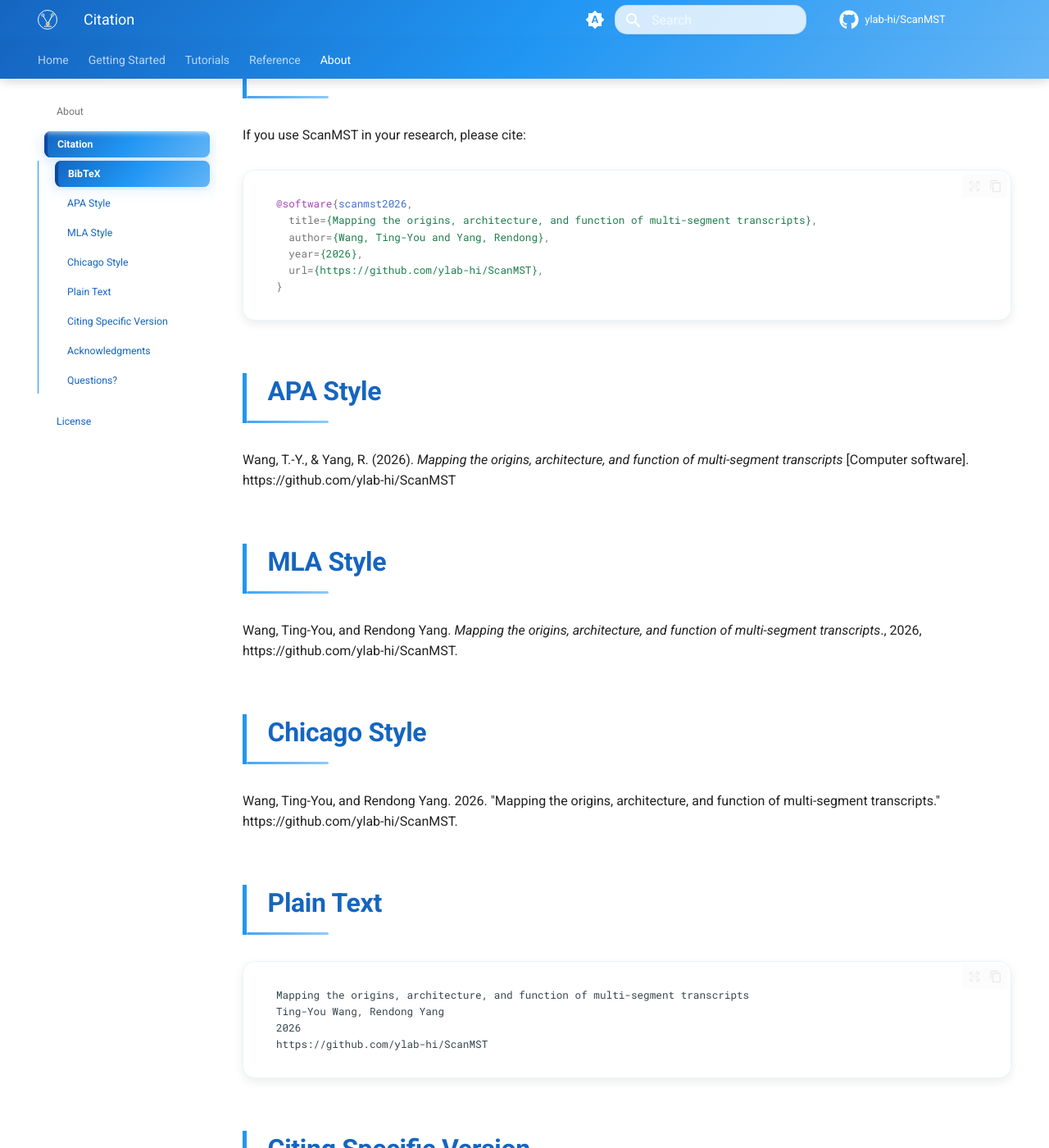
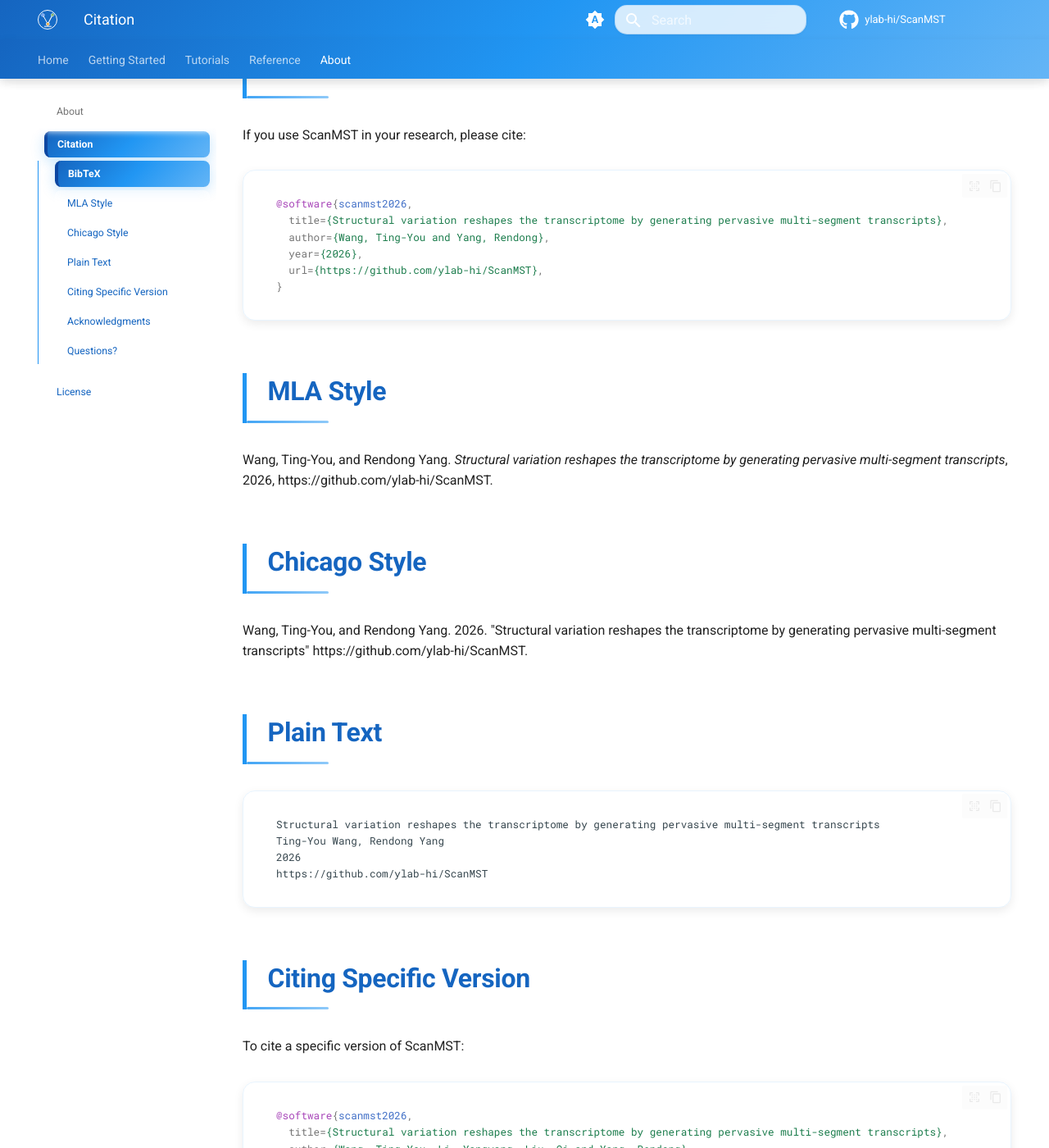
Before and after one commit to ylab-hi/ScanMST, an MkDocs documentation site: the page built from docs/about/citation.md, in a window 1280 px wide and 1400 px high, scrolled down 340 px. Shown: the whole window at 82% size. Built offline with MkDocs 1.6.1 and Material for MkDocs 9.7.7, drawn with Linux system fonts in a browser that asks for light colours; comment, search, counter and statistics services are not loaded; some of the changed text lies outside the part shown.

````diff
--- a/docs/about/citation.md
+++ b/docs/about/citation.md
@@ -8,29 +8,25 @@ If you use ScanMST in your research, please cite:
 
 ```bibtex
 @software{scanmst2026,
-  title={Mapping the origins, architecture, and function of multi-segment transcripts},
+  title={Structural variation reshapes the transcriptome by generating pervasive multi-segment transcripts},
   author={Wang, Ting-You and Yang, Rendong},
   year={2026},
   url={https://github.com/ylab-hi/ScanMST},
 }
 ```
 
-## APA Style
-
-Wang, T.-Y., & Yang, R. (2026). *Mapping the origins, architecture, and function of multi-segment transcripts* [Computer software]. https://github.com/ylab-hi/ScanMST
-
 ## MLA Style
 
-Wang, Ting-You, and Rendong Yang. *Mapping the origins, architecture, and function of multi-segment transcripts*., 2026, https://github.com/ylab-hi/ScanMST.
+Wang, Ting-You, and Rendong Yang. *Structural variation reshapes the transcriptome by generating pervasive multi-segment transcripts*, 2026, https://github.com/ylab-hi/ScanMST.
 
 ## Chicago Style
 
-Wang, Ting-You, and Rendong Yang. 2026. "Mapping the origins, architecture, and function of multi-segment transcripts." https://github.com/ylab-hi/ScanMST.
+Wang, Ting-You, and Rendong Yang. 2026. "Structural variation reshapes the transcriptome by generating pervasive multi-segment transcripts" https://github.com/ylab-hi/ScanMST.
 
 ## Plain Text
 
 ```
-Mapping the origins, architecture, and function of multi-segment transcripts
+Structural variation reshapes the transcriptome by generating pervasive multi-segment transcripts
 Ting-You Wang, Rendong Yang
 2026
 https://github.com/ylab-hi/ScanMST
@@ -41,8 +37,8 @@ https://github.com/ylab-hi/ScanMST
 To cite a specific version of ScanMST:
 
 ```bibtex
-@software{scanmst2025,
-  title={Mapping the origins, architecture, and function of multi-segment transcripts},
+@software{scanmst2026,
+  title={Structural variation reshapes the transcriptome by generating pervasive multi-segment transcripts},
   author={Wang, Ting-You, Li, Yangyang, Liu, Qi and Yang, Rendong},
   year={2026},
   url={https://github.com/ylab-hi/ScanMST},
--- a/pyproject.toml
+++ b/pyproject.toml
@@ -1,8 +1,8 @@
 [tool.poetry]
 name = "scanmst"
-version = "0.1.8"
+version = "0.1.9"
 description = "A multi-segment transcript caller for long-read transcriptome sequencing data"
-authors = ["Yangyang Li <yangyang.li@northwestern.edu>", "Ting-You Wang <tywang@northwestern.edu>"]
+authors = ["Ting-You Wang <tywang@northwestern.edu>", "Yangyang Li <yangyang.li@northwestern.edu>"]
 license = "GPL"
 readme = "README.md"
 homepage = "https://github.com/ylab-hi/ScanMST"
````
Also changed, not shown: README.md (+7 -7 lines), docs/about/license.md (+1 -1 lines), docs/index.md (+1 -1 lines).
